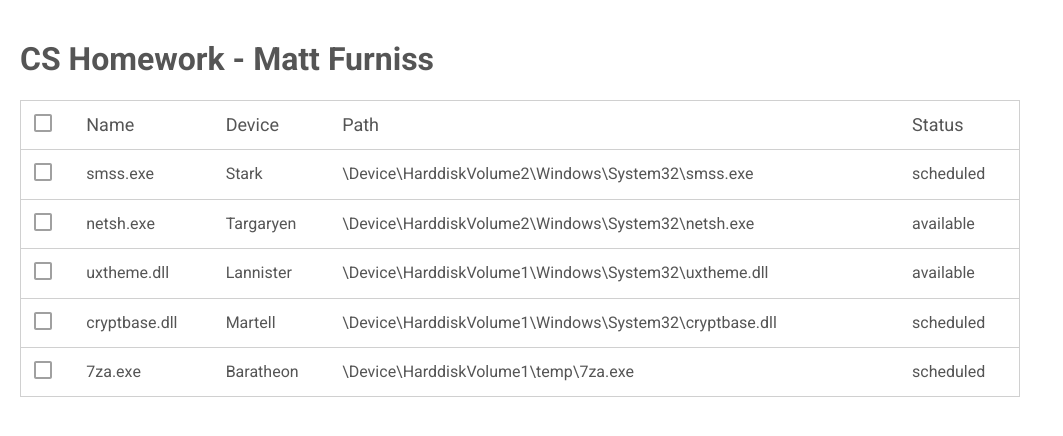
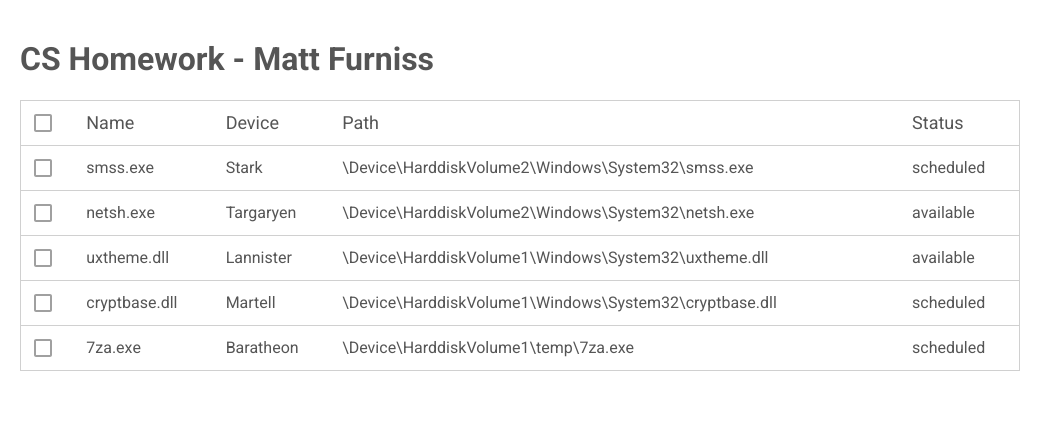
Before and after one commit to mfurniss/cs-homework, a React (Vite) app: page / in a window 1280 px wide. Shown: the top 436 px of the page, without its empty margins (0-1063 px from the left). Built offline with nearby package versions, Linux system fonts and the light colour scheme.

Commit message:
Added more styling

```diff
--- a/src/FileRow.tsx
+++ b/src/FileRow.tsx
@@ -13,7 +13,7 @@ interface Props {
 
 const FileRow: React.FC<Props> = ({ file, selected, onChange }) => {
   return (
-    <tr>
+    <tr data-selected={selected}>
       <td>
         <Checkbox
           checked={selected}
--- a/src/FilesContainer.tsx
+++ b/src/FilesContainer.tsx
@@ -15,9 +15,10 @@ const a =new Array(10).fill(false);
 const FilesContainer: React.FC<Props> = ({ files }) => {
   const [selected, setSelected] = useState<boolean[]>(new Array(files.length).fill(false))
 
-  const allSelected = selected.every((s) => s);
 
   const handleSelectAll = () => {
+    const allSelected = selected.every((s) => s);
+
     if (allSelected) {
       setSelected(new Array(files.length).fill(false));
     }
--- a/src/Table.tsx
+++ b/src/Table.tsx
@@ -1,30 +1,41 @@
 import styled from "styled-components";
 
-const borderColor = '#d0d0d0';
+const color = {
+  border: '#d0d0d0',
+  hover: '#f5f5f5',
+  selected: '#e8e8e8',
+}
 
 export default styled.table`
   width: 100%;
   max-width: 1000px;
   border-collapse: collapse;
-  border: 1px solid ${borderColor};
+  border: 1px solid ${color.border};
   th, td {
     padding: 10px;
     text-align: left;
     font-weight: normal;
+    line-height: 0;
   }
   thead {
     tr {
       th {
         font-size: 18px;
-        border-top: 1px solid ${borderColor};
+        border-top: 1px solid ${color.border};
       }
     }
   }
   tbody {
     tr {
+      &:hover {
+        background-color: ${color.hover};
+      }
+      &[data-selected=true] {
+        background-color: ${color.selected};
+      }
       td {
         font-size: 16px;
-        border-top: 1px solid ${borderColor};
+        border-top: 1px solid ${color.border};
       }
     }
   }
```
